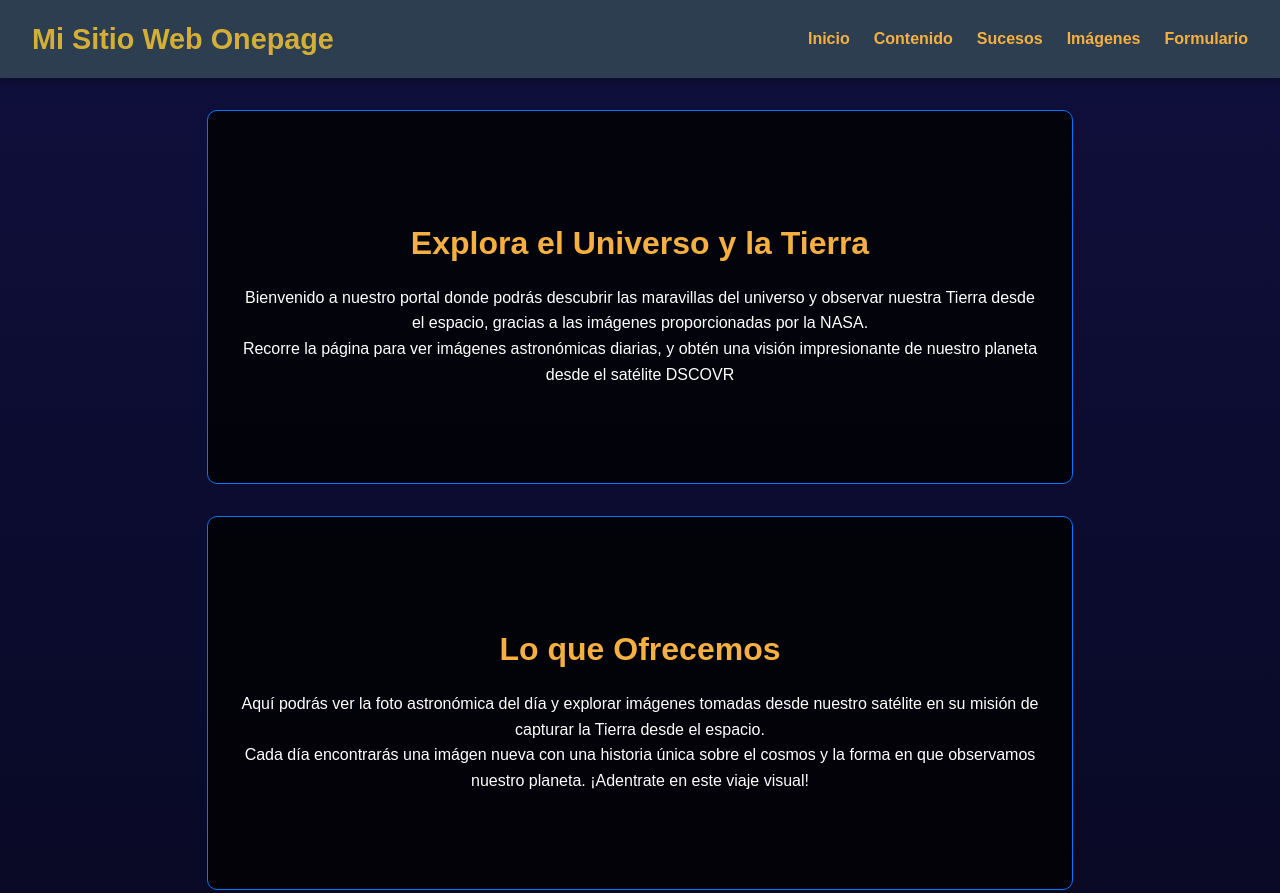
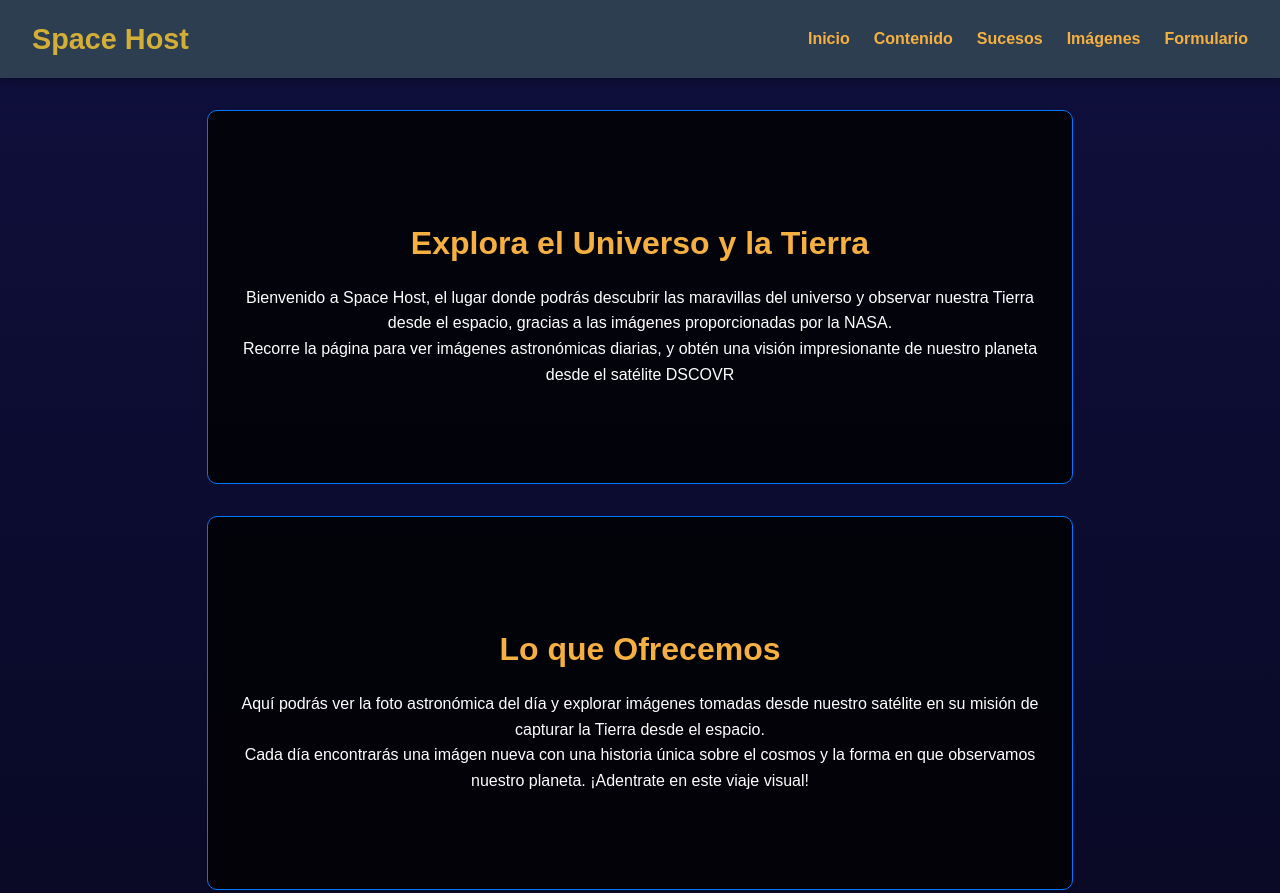
Before and after one commit to Eze-Margonari/Trabajo-Integrador-JavaScript-T3F, a plain HTML site: page index.html in a window 1280 px wide. Shown: the top 893 px of the page. Drawn offline with Linux system fonts and the light colour scheme; no server answers.

Commit message:
Add files via upload

```diff
--- a/index.html
+++ b/index.html
@@ -3,7 +3,7 @@
 <head>
   <meta charset="UTF-8">
   <meta name="viewport" content="width=device-width, initial-scale=1.0">
-  <title>Sitio Web Onepage</title>
+  <title>Space Host</title>
   <link rel="stylesheet" href="styles.css">
 </head>
 <body>
@@ -11,7 +11,7 @@
   <!-- Header -->
   <header id="header">
     <nav>
-      <h1>Mi Sitio Web Onepage</h1>
+      <h1>Space Host</h1>
       <ul>
         <li><a href="#home">Inicio</a></li>
         <li><a href="#content">Contenido</a></li>
@@ -25,7 +25,7 @@
   <!-- Sección Principal -->
   <section id="home">
     <h2>Explora el Universo y la Tierra</h2>
-    <p>Bienvenido a nuestro portal donde podrás descubrir las maravillas del universo y observar nuestra Tierra desde el espacio, gracias a las imágenes proporcionadas por la NASA. <br> Recorre la página para ver imágenes astronómicas diarias, y obtén una visión impresionante de nuestro planeta desde el satélite DSCOVR</p>
+    <p>Bienvenido a Space Host, el lugar donde podrás descubrir las maravillas del universo y observar nuestra Tierra desde el espacio, gracias a las imágenes proporcionadas por la NASA. <br> Recorre la página para ver imágenes astronómicas diarias, y obtén una visión impresionante de nuestro planeta desde el satélite DSCOVR</p>
   </section>
 
   <!-- Sección de Contenido -->
```
